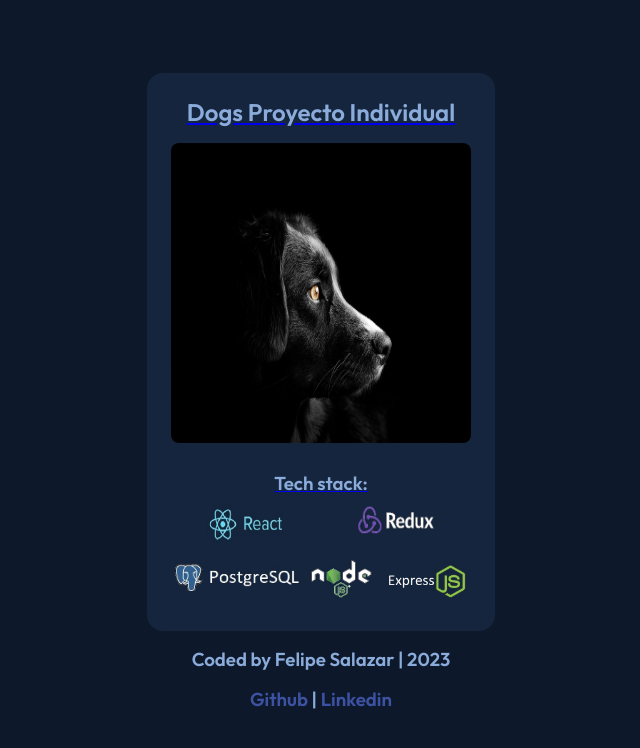
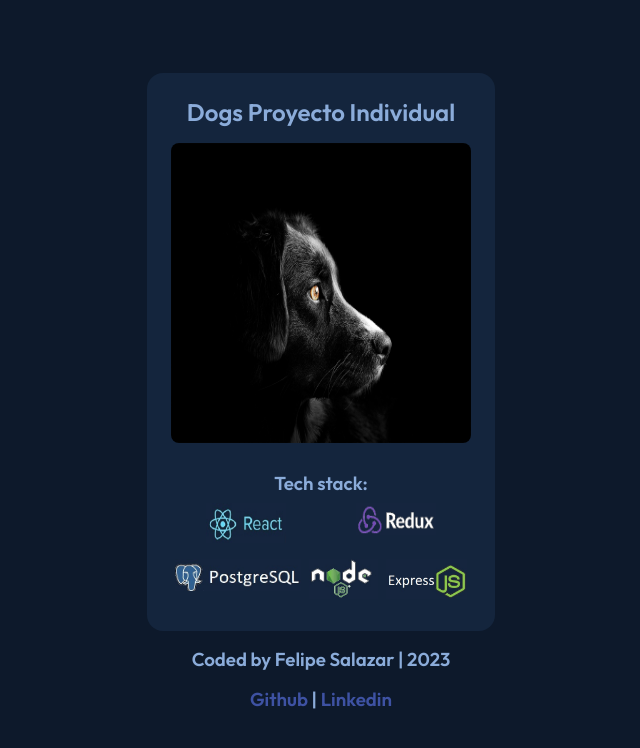
Before and after one commit to andressalazar08/pi_dogs, a React (Create React App) app in the folder client/: page / in a window 1280 px wide. Shown: the top 748 px of the page, without its empty margins (319-959 px from the left). Built offline with nearby package versions, Linux system fonts and the light colour scheme; a web font is replaced by a local one.

Commit message:
Landing links and navbar

```diff
--- a/client/src/components/NavBar/NavBar.jsx
+++ b/client/src/components/NavBar/NavBar.jsx
@@ -8,7 +8,7 @@ import style from "./NavBar.module.css";
 const NavBarapp = ()=>{
     return(
         <div className={style.mainContainer}>
-                <Link to="/home" className={style.linkStyle}>Home</Link>
+                <Link to="/" className={style.linkStyle}>Home</Link>
                 <Link to="/create" className={style.linkStyle}>Create</Link>
 
         </div>
--- a/client/src/views/Landing/Landing.jsx
+++ b/client/src/views/Landing/Landing.jsx
@@ -16,7 +16,7 @@ const Landing = () =>{
             <main className={style.mainContainer}>
 
 
-                <Link to= '/home'>
+                <Link to= '/home' style={{textDecoration: 'none'}}>
 
                 <section className={style.secondContainer}>
                     <h2 className={style.mainContainerTitle}> Dogs Proyecto Individual</h2>
--- a/client/src/views/Landing/Landing.module.css
+++ b/client/src/views/Landing/Landing.module.css
@@ -38,6 +38,7 @@ body{
     color: var(--Soft-blue);
     text-align: center;
     margin-bottom: 1rem;
+    text-decoration: none;
 }
 
 .secondContainer{
```
